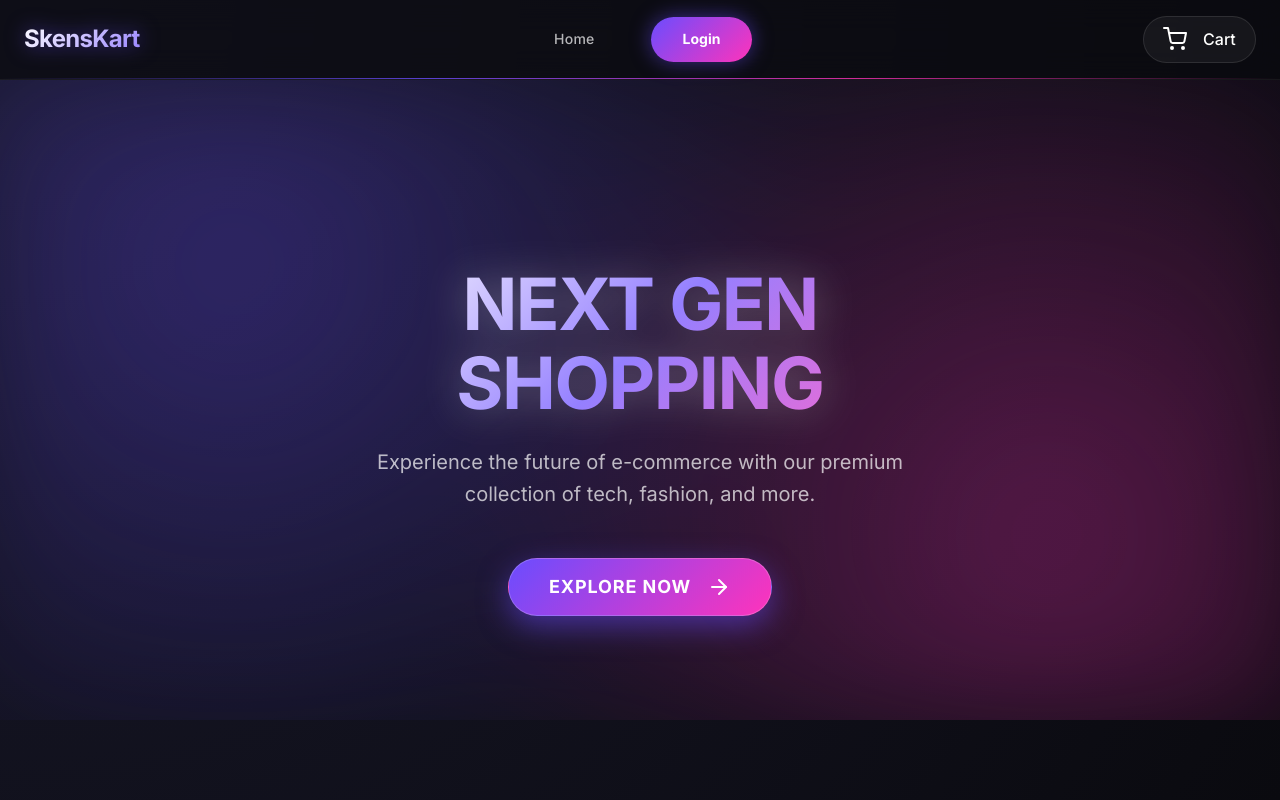
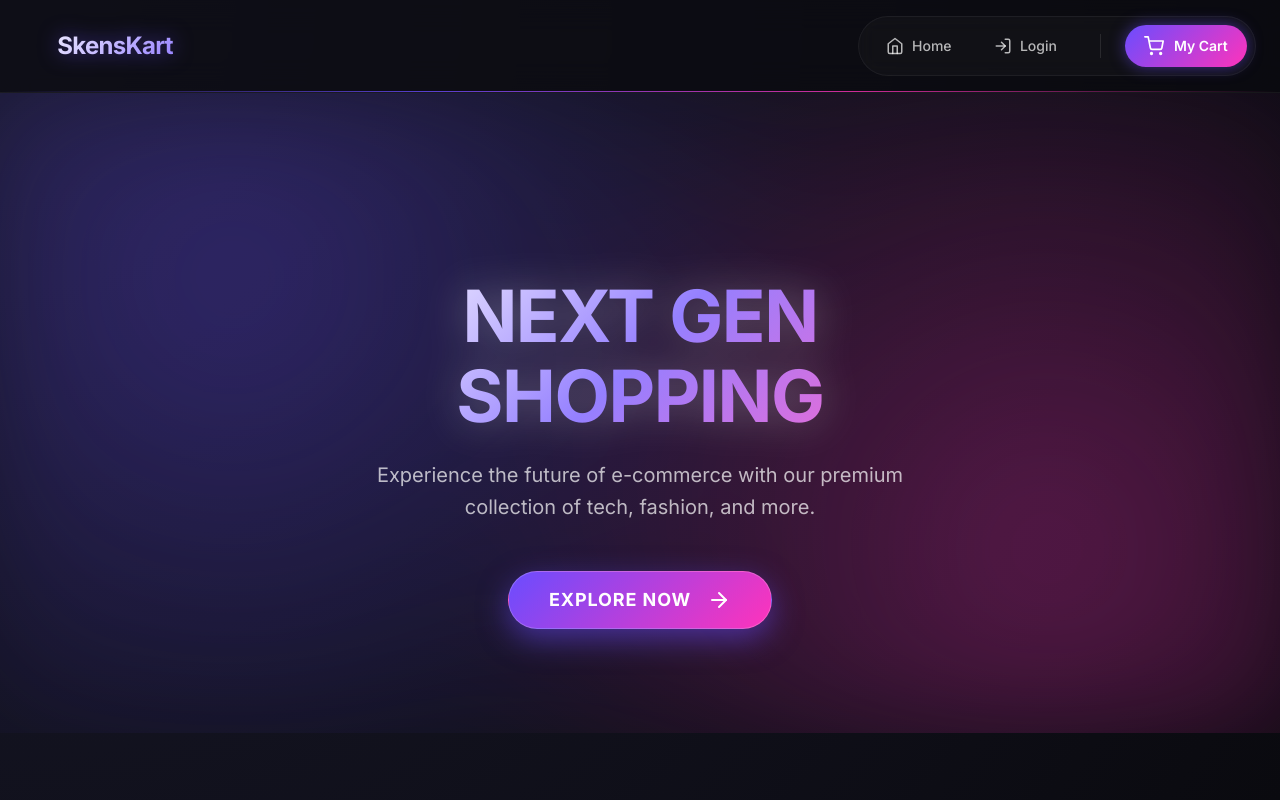
Before and after one commit to nst-skens-code/skens_kart, a React (Vite) app in the folder frontend/: page / in a window 1280 px wide. Shown: the top 800 px of the page. Built offline with nearby package versions, Linux system fonts and the light colour scheme; no server answers.

Commit message:
feat: redesign header layout with feature buttons and modern styling

```diff
--- a/frontend/src/components/Header/Header.jsx
+++ b/frontend/src/components/Header/Header.jsx
@@ -11,31 +11,46 @@ const Header = () => {
         <header className={styles.header}>
             <div className={`container ${styles.headerContent}`}>
                 <Link to="/" className={styles.logo}>
+                    <span className={styles.logoIcon}>⚡</span>
                     SkensKart
                 </Link>
 
+                <div className={styles.rightSection}>
                     <nav className={styles.nav}>
-                    <Link to="/" className={styles.navLink}>Home</Link>
+                        <Link to="/" className={styles.navLink}>
+                            <svg xmlns="http://www.w3.org/2000/svg" width="18" height="18" viewBox="0 0 24 24" fill="none" stroke="currentColor" strokeWidth="2" strokeLinecap="round" strokeLinejoin="round"><path d="M3 9l9-7 9 7v11a2 2 0 0 1-2 2H5a2 2 0 0 1-2-2z"></path><polyline points="9 22 9 12 15 12 15 22"></polyline></svg>
+                            <span>Home</span>
+                        </Link>
+
                         {isAuthenticated ? (
                             <div className={styles.userMenu}>
-                            <Link to="/profile" className={styles.userButton}>
+                                <Link to="/profile" className={styles.navLink}>
+                                    <svg xmlns="http://www.w3.org/2000/svg" width="18" height="18" viewBox="0 0 24 24" fill="none" stroke="currentColor" strokeWidth="2" strokeLinecap="round" strokeLinejoin="round"><path d="M20 21v-2a4 4 0 0 0-4-4H8a4 4 0 0 0-4 4v2"></path><circle cx="12" cy="7" r="4"></circle></svg>
                                     <span>{user?.name?.split(' ')[0]}</span>
                                 </Link>
-                            <button onClick={logout} className={styles.navLink} style={{ background: 'transparent', border: 'none', cursor: 'pointer' }}>
-                                Logout
+                                <button onClick={logout} className={styles.iconButton} title="Logout">
+                                    <svg xmlns="http://www.w3.org/2000/svg" width="18" height="18" viewBox="0 0 24 24" fill="none" stroke="currentColor" strokeWidth="2" strokeLinecap="round" strokeLinejoin="round"><path d="M9 21H5a2 2 0 0 1-2-2V5a2 2 0 0 1 2-2h4"></path><polyline points="16 17 21 12 16 7"></polyline><line x1="21" y1="12" x2="9" y2="12"></line></svg>
                                 </button>
                             </div>
                         ) : (
-                        <Link to="/login" className={styles.authButton}>Login</Link>
+                            <Link to="/login" className={styles.navLink}>
+                                <svg xmlns="http://www.w3.org/2000/svg" width="18" height="18" viewBox="0 0 24 24" fill="none" stroke="currentColor" strokeWidth="2" strokeLinecap="round" strokeLinejoin="round"><path d="M15 3h4a2 2 0 0 1 2 2v14a2 2 0 0 1-2 2h-4"></path><polyline points="10 17 15 12 10 7"></polyline><line x1="15" y1="12" x2="3" y2="12"></line></svg>
+                                <span>Login</span>
+                            </Link>
                         )}
                     </nav>
 
+                    <div className={styles.divider}></div>
+
                     <div className={styles.actions}>
                         <Link to="/cart" className={styles.cartButton}>
-                        <svg xmlns="http://www.w3.org/2000/svg" width="24" height="24" viewBox="0 0 24 24" fill="none" stroke="currentColor" strokeWidth="2" strokeLinecap="round" strokeLinejoin="round"><circle cx="9" cy="21" r="1"></circle><circle cx="20" cy="21" r="1"></circle><path d="M1 1h4l2.68 13.39a2 2 0 0 0 2 1.61h9.72a2 2 0 0 0 2-1.61L23 6H6"></path></svg>
+                            <div className={styles.cartIconWrapper}>
+                                <svg xmlns="http://www.w3.org/2000/svg" width="20" height="20" viewBox="0 0 24 24" fill="none" stroke="currentColor" strokeWidth="2" strokeLinecap="round" strokeLinejoin="round"><circle cx="9" cy="21" r="1"></circle><circle cx="20" cy="21" r="1"></circle><path d="M1 1h4l2.68 13.39a2 2 0 0 0 2 1.61h9.72a2 2 0 0 0 2-1.61L23 6H6"></path></svg>
                                 {cartItemCount > 0 && <span className={styles.cartBadge}>{cartItemCount}</span>}
-                        <span style={{ marginLeft: '0.5rem', fontWeight: '500' }}>Cart</span>
+                            </div>
+                            <span className={styles.cartText}>My Cart</span>
                         </Link>
+                    </div>
                 </div>
             </div>
         </header>
--- a/frontend/src/components/Header/Header.module.css
+++ b/frontend/src/components/Header/Header.module.css
@@ -45,6 +45,14 @@
     transition: transform var(--transition-fast);
     filter: drop-shadow(0 0 10px var(--color-primary-glow));
     letter-spacing: -0.03em;
+    display: flex;
+    align-items: center;
+    gap: var(--space-xs);
+}
+
+.logoIcon {
+    font-size: 1.5rem;
+    filter: drop-shadow(0 0 5px var(--color-primary));
 }
 
 .logo:hover {
@@ -52,142 +60,127 @@
     filter: drop-shadow(0 0 15px var(--color-primary-glow));
 }
 
+.rightSection {
+    display: flex;
+    align-items: center;
+    gap: var(--space-lg);
+    background: rgba(255, 255, 255, 0.03);
+    padding: 0.5rem;
+    border-radius: var(--radius-full);
+    border: 1px solid rgba(255, 255, 255, 0.05);
+    backdrop-filter: blur(10px);
+}
+
 .nav {
     display: flex;
     align-items: center;
-    gap: var(--space-xl);
-    flex: 1;
-    justify-content: center;
+    gap: var(--space-xs);
 }
 
 .navLink {
     color: var(--color-text-secondary);
     font-weight: var(--font-weight-medium);
-    padding: 0.5rem 1.5rem;
+    padding: 0.6rem 1.2rem;
     border-radius: var(--radius-full);
     transition: all var(--transition-base);
     position: relative;
     font-size: var(--font-size-sm);
-    letter-spacing: 0.02em;
+    display: flex;
+    align-items: center;
+    gap: 0.5rem;
+    text-decoration: none;
 }
 
 .navLink:hover {
     color: white;
-    background: rgba(255, 255, 255, 0.05);
+    background: rgba(255, 255, 255, 0.1);
     text-shadow: 0 0 10px var(--color-primary-glow);
-    box-shadow: 0 0 20px rgba(var(--color-primary-rgb), 0.2);
 }
 
 .navLink.active {
     color: white;
-    background: rgba(255, 255, 255, 0.1);
+    background: rgba(255, 255, 255, 0.15);
     box-shadow: 0 0 15px var(--color-primary-glow);
     border: 1px solid rgba(255, 255, 255, 0.1);
+}
+
+.userMenu {
+    display: flex;
+    align-items: center;
+    gap: var(--space-xs);
+}
+
+.iconButton {
+    background: transparent;
+    border: none;
+    color: var(--color-text-secondary);
+    padding: 0.6rem;
+    border-radius: var(--radius-full);
+    cursor: pointer;
+    transition: all var(--transition-fast);
+    display: flex;
+    align-items: center;
+    justify-content: center;
+}
+
+.iconButton:hover {
+    background: rgba(255, 255, 255, 0.1);
+    color: var(--color-error);
+}
+
+.divider {
+    width: 1px;
+    height: 24px;
+    background: rgba(255, 255, 255, 0.1);
 }
 
 .actions {
     display: flex;
     align-items: center;
-    gap: var(--space-lg);
 }
 
 .cartButton {
     position: relative;
     padding: 0.6rem 1.2rem;
-    background: rgba(255, 255, 255, 0.05);
+    background: linear-gradient(135deg, var(--color-primary), var(--color-secondary));
     border-radius: var(--radius-full);
-    color: var(--color-text-primary);
+    color: white;
     transition: all var(--transition-fast);
     display: flex;
     align-items: center;
     justify-content: center;
-    border: 1px solid rgba(255, 255, 255, 0.1);
-    gap: 0.5rem;
+    gap: 0.6rem;
+    font-weight: var(--font-weight-semibold);
+    font-size: var(--font-size-sm);
+    box-shadow: 0 0 15px var(--color-primary-glow);
+    border: none;
+    text-decoration: none;
 }
 
 .cartButton:hover {
-    background: rgba(255, 255, 255, 0.1);
     transform: translateY(-2px);
-    box-shadow: 0 0 15px var(--color-primary-glow);
-    border-color: var(--color-primary-light);
-    color: white;
+    box-shadow: 0 0 25px var(--color-primary-glow), 0 0 50px var(--color-secondary);
+}
+
+.cartIconWrapper {
+    position: relative;
+    display: flex;
+    align-items: center;
 }
 
 .cartBadge {
     position: absolute;
     top: -8px;
     right: -8px;
-    background: linear-gradient(135deg, var(--color-primary), var(--color-secondary));
-    color: white;
+    background: white;
+    color: var(--color-primary);
     font-size: 0.7rem;
     font-weight: var(--font-weight-bold);
     padding: 2px 6px;
     border-radius: var(--radius-full);
-    min-width: 20px;
+    min-width: 18px;
     text-align: center;
-    box-shadow: 0 0 10px var(--color-primary-glow);
-    border: 2px solid var(--color-background);
-}
-
-.authButton {
-    padding: 0.7rem 2rem;
-    background: linear-gradient(135deg, var(--color-primary), var(--color-secondary));
-    color: white;
-    border-radius: var(--radius-full);
-    font-weight: var(--font-weight-bold);
-    font-size: var(--font-size-sm);
-    transition: all var(--transition-base);
-    box-shadow: 0 0 20px var(--color-primary-glow);
-    border: none;
-    position: relative;
-    overflow: hidden;
-    z-index: 1;
-}
-
-.authButton::before {
-    content: '';
-    position: absolute;
-    top: 0;
-    left: 0;
-    width: 100%;
-    height: 100%;
-    background: linear-gradient(135deg, var(--color-secondary), var(--color-primary));
-    z-index: -1;
-    transition: opacity 0.3s ease;
-    opacity: 0;
-}
-
-.authButton:hover::before {
-    opacity: 1;
-}
-
-.authButton:hover {
-    transform: translateY(-2px);
-    box-shadow: 0 0 30px var(--color-primary-glow), 0 0 60px var(--color-secondary);
-}
-
-.userMenu {
-    position: relative;
-}
-
-.userButton {
-    display: flex;
-    align-items: center;
-    gap: var(--space-sm);
-    padding: 0.5rem 1rem;
-    background: rgba(255, 255, 255, 0.05);
-    border-radius: var(--radius-full);
-    color: var(--color-text-primary);
-    font-weight: var(--font-weight-medium);
-    font-size: var(--font-size-sm);
-    transition: all var(--transition-fast);
-    border: 1px solid transparent;
-}
-
-.userButton:hover {
-    background: rgba(255, 255, 255, 0.1);
-    border-color: rgba(255, 255, 255, 0.2);
-    box-shadow: 0 0 15px var(--color-primary-glow);
+    box-shadow: 0 2px 5px rgba(0, 0, 0, 0.2);
 }
 
 .mobileMenuButton {
@@ -199,15 +192,11 @@
 }
 
 @media (max-width: 768px) {
-    .nav {
+    .rightSection {
         display: none;
     }
 
     .mobileMenuButton {
         display: block;
     }
-
-    .actions {
-        gap: var(--space-sm);
-    }
 }
```
Lines whose indentation alone changed are shown as unchanged.
